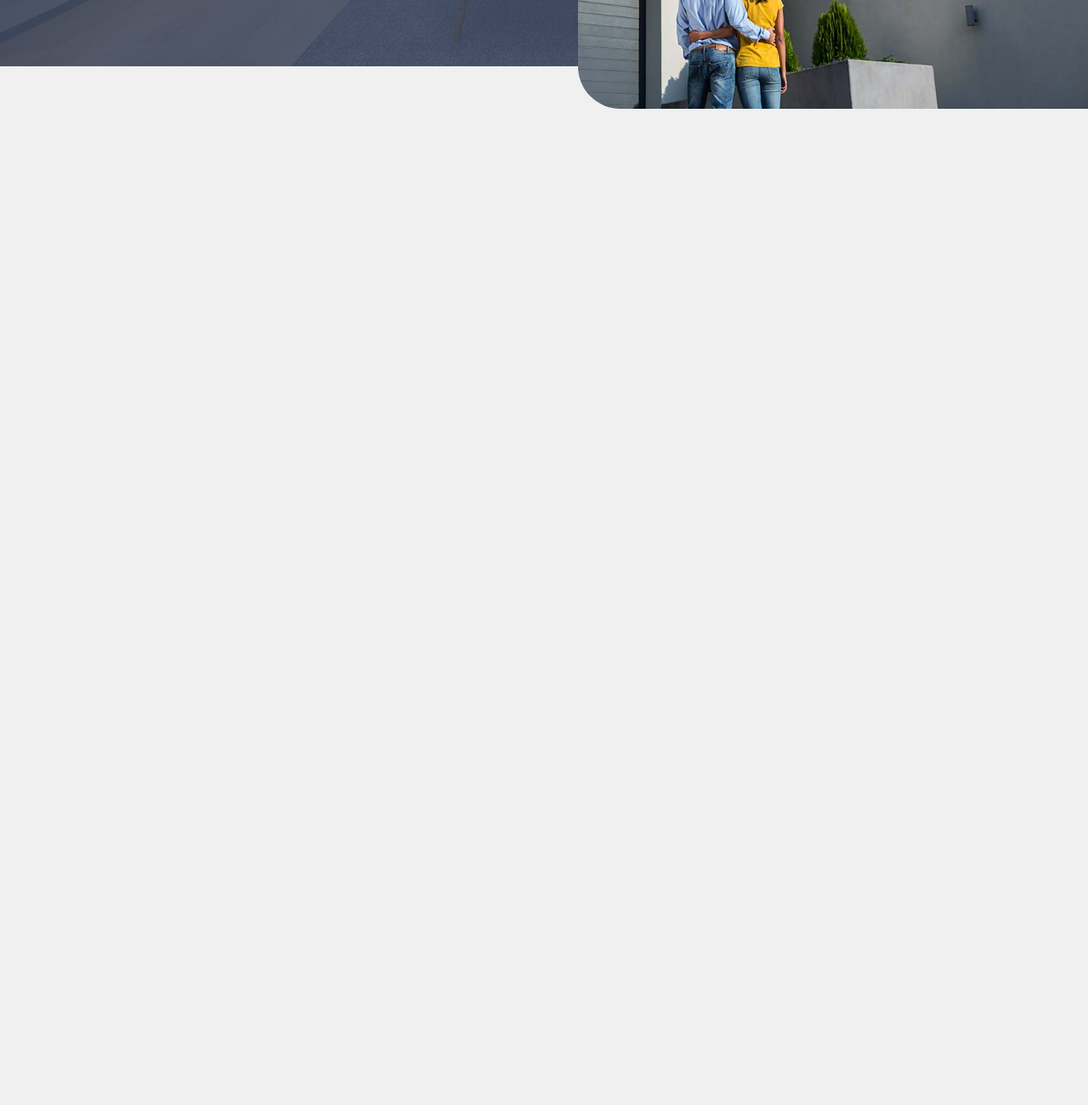
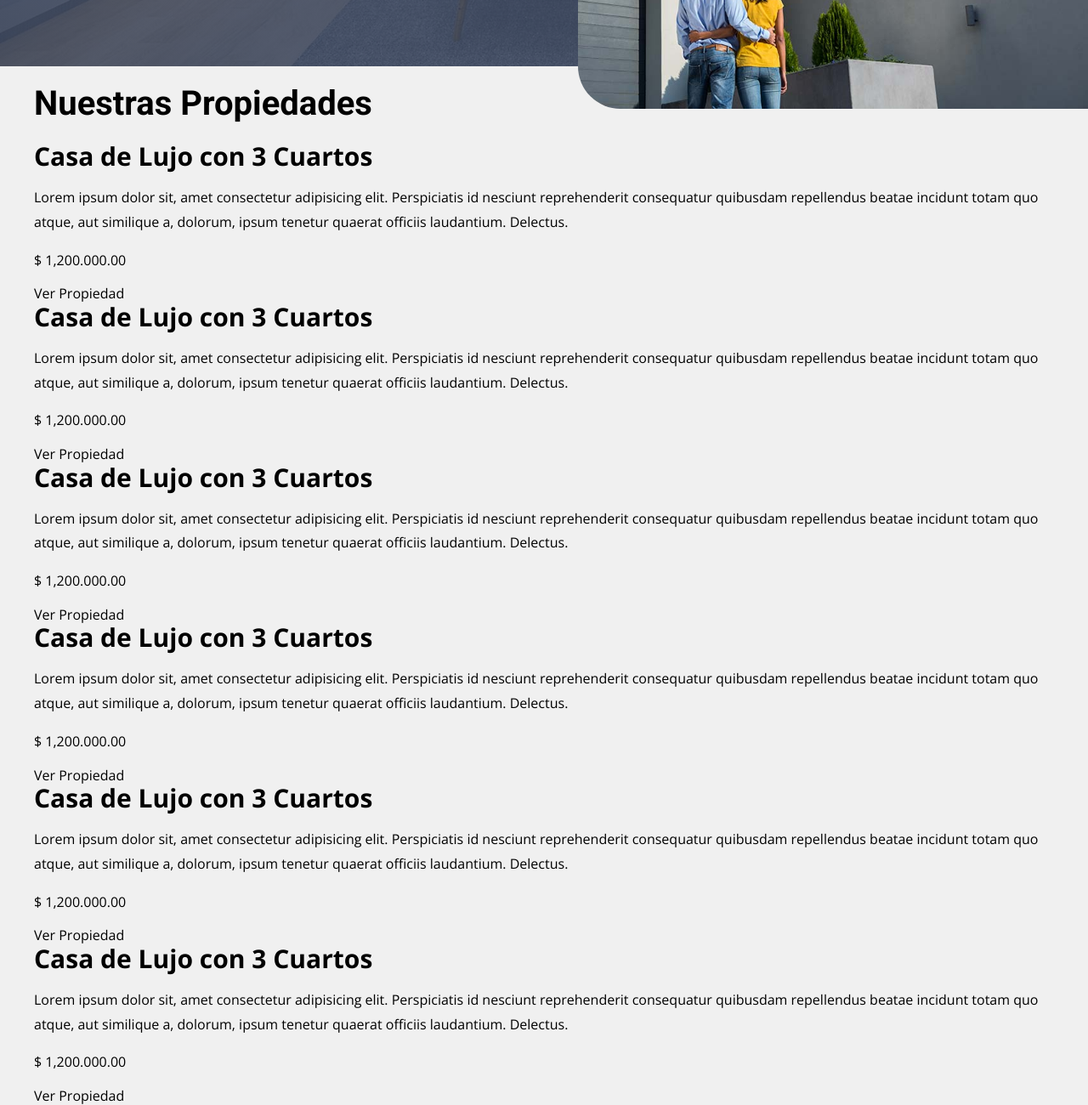
Before and after one commit to HenryTene/realState, a website: page index.html in a window 1280 px wide. Shown: the part 571-1871 px from the top of the page at 85% size. Before the commit the page ends 800 px from the top, so only its background shows below. Drawn offline with nearby package versions, Linux system fonts and the light colour scheme; files that its build step writes are made by us from their sources; files whose address does not match are found by name.

Commit message:
:sparkles: Se agrega la estructura html de la seccion propiedades

```diff
--- a/index.html
+++ b/index.html
@@ -38,14 +38,114 @@
                     beatae corrupti nulla nemo provident nostrum. Doloremque dolore expedita aliquid eaque dicta
                     recusandae quis culpa inventore?
                 </p>
+                <img src="build/img/imagenHeader.jpg" alt="imagen header" class="header__imagen">
+            </div>
+        </div>
+    </header>
 
-                <img src="build/img/imagenHeader.jpg" alt="imagen header" class="header__imagen">
-
-            </div>
-
+    <main class="propiedades contenedor">
+        <h2 class="propiedades__heading">
+            Nuestras <span>Propiedades</span>
+        </h2>
+        <div class="propiedades__grid">
+            <div class="propiedad">
+                <div class="propiedad__imagen">
+                    <h3 class="propiedad__nombre">
+                        Casa de Lujo con 3 Cuartos
+                    </h3>
+                    <div class="propiedad__contenido">
+                        <p class="propiedad__texto">
+                            Lorem ipsum dolor sit, amet consectetur adipisicing elit. Perspiciatis id nesciunt
+                            reprehenderit consequatur quibusdam repellendus beatae incidunt totam quo atque, aut
+                            similique a, dolorum, ipsum tenetur quaerat officiis laudantium. Delectus.
+                        </p>
+                        <p class="propiedad__precio">$ 1,200.000.00</p>
+                        <a href="#" class="propiedad__enlace">Ver Propiedad</a>
+                    </div>
+                </div>
+            </div> <!------.propiedad -------->
+            <div class="propiedad">
+                <div class="propiedad__imagen">
+                    <h3 class="propiedad__nombre">
+                        Casa de Lujo con 3 Cuartos
+                    </h3>
+                    <div class="propiedad__contenido">
+                        <p class="propiedad__texto">
+                            Lorem ipsum dolor sit, amet consectetur adipisicing elit. Perspiciatis id nesciunt
+                            reprehenderit consequatur quibusdam repellendus beatae incidunt totam quo atque, aut
+                            similique a, dolorum, ipsum tenetur quaerat officiis laudantium. Delectus.
+                        </p>
+                        <p class="propiedad__precio">$ 1,200.000.00</p>
+                        <a href="#" class="propiedad__enlace">Ver Propiedad</a>
+                    </div>
+                </div>
+            </div> <!------.propiedad -------->
+            <div class="propiedad">
+                <div class="propiedad__imagen">
+                    <h3 class="propiedad__nombre">
+                        Casa de Lujo con 3 Cuartos
+                    </h3>
+                    <div class="propiedad__contenido">
+                        <p class="propiedad__texto">
+                            Lorem ipsum dolor sit, amet consectetur adipisicing elit. Perspiciatis id nesciunt
+                            reprehenderit consequatur quibusdam repellendus beatae incidunt totam quo atque, aut
+                            similique a, dolorum, ipsum tenetur quaerat officiis laudantium. Delectus.
+                        </p>
+                        <p class="propiedad__precio">$ 1,200.000.00</p>
+                        <a href="#" class="propiedad__enlace">Ver Propiedad</a>
+                    </div>
+                </div>
+            </div> <!------.propiedad -------->
+            <div class="propiedad">
+                <div class="propiedad__imagen">
+                    <h3 class="propiedad__nombre">
+                        Casa de Lujo con 3 Cuartos
+                    </h3>
+                    <div class="propiedad__contenido">
+                        <p class="propiedad__texto">
+                            Lorem ipsum dolor sit, amet consectetur adipisicing elit. Perspiciatis id nesciunt
+                            reprehenderit consequatur quibusdam repellendus beatae incidunt totam quo atque, aut
+                            similique a, dolorum, ipsum tenetur quaerat officiis laudantium. Delectus.
+                        </p>
+                        <p class="propiedad__precio">$ 1,200.000.00</p>
+                        <a href="#" class="propiedad__enlace">Ver Propiedad</a>
+                    </div>
+                </div>
+            </div> <!------.propiedad -------->
+            <div class="propiedad">
+                <div class="propiedad__imagen">
+                    <h3 class="propiedad__nombre">
+                        Casa de Lujo con 3 Cuartos
+                    </h3>
+                    <div class="propiedad__contenido">
+                        <p class="propiedad__texto">
+                            Lorem ipsum dolor sit, amet consectetur adipisicing elit. Perspiciatis id nesciunt
+                            reprehenderit consequatur quibusdam repellendus beatae incidunt totam quo atque, aut
+                            similique a, dolorum, ipsum tenetur quaerat officiis laudantium. Delectus.
+                        </p>
+                        <p class="propiedad__precio">$ 1,200.000.00</p>
+                        <a href="#" class="propiedad__enlace">Ver Propiedad</a>
+                    </div>
+                </div>
+            </div> <!------.propiedad -------->
+            <div class="propiedad">
+                <div class="propiedad__imagen">
+                    <h3 class="propiedad__nombre">
+                        Casa de Lujo con 3 Cuartos
+                    </h3>
+                    <div class="propiedad__contenido">
+                        <p class="propiedad__texto">
+                            Lorem ipsum dolor sit, amet consectetur adipisicing elit. Perspiciatis id nesciunt
+                            reprehenderit consequatur quibusdam repellendus beatae incidunt totam quo atque, aut
+                            similique a, dolorum, ipsum tenetur quaerat officiis laudantium. Delectus.
+                        </p>
+                        <p class="propiedad__precio">$ 1,200.000.00</p>
+                        <a href="#" class="propiedad__enlace">Ver Propiedad</a>
+                    </div>
+                </div>
+            </div> <!------.propiedad -------->
         </div>
-
-    </header>
+    </main>
 
 </body>
 
```
